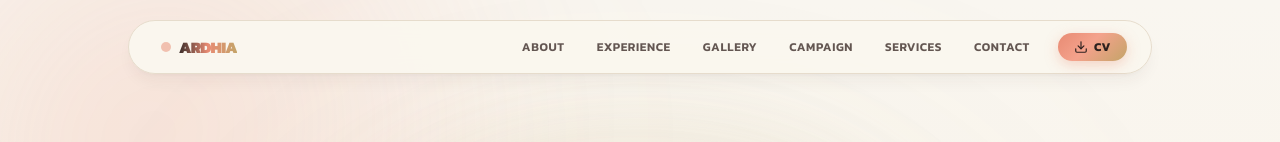
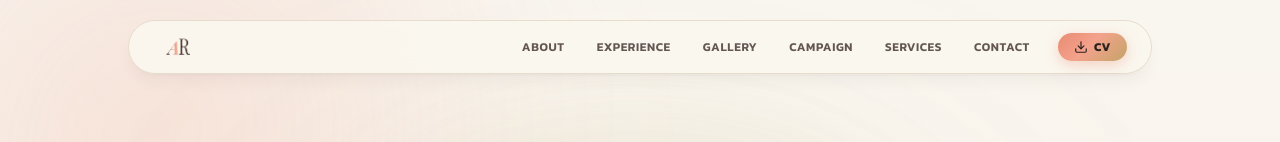
Before and after one commit to Braneee/portofolio-ardhia, a Next.js app: page / in a window 1280 px wide. Shown: the top 142 px of the page. Built offline with nearby package versions, Linux system fonts and the light colour scheme.

Commit message:
style: replace text logo with custom image logo in navbar

```diff
--- a/src/components/sections/HeroSection.tsx
+++ b/src/components/sections/HeroSection.tsx
@@ -33,9 +33,12 @@ export function HeroSection() {
         <FadeIn delay={0} y={-20}>
           <nav className="flex items-center justify-between px-4 sm:px-6 py-2.5 sm:py-3 rounded-full bg-[#FAF6EE]/95 backdrop-blur-2xl border border-[#E6DCCC] shadow-lg shadow-[#3D2E2B]/5">
             {/* Brand Logo */}
-            <a href="#" className="font-black tracking-tighter uppercase text-sm sm:text-base text-[#3D2E2B] flex items-center gap-2 pl-1 sm:pl-2">
-              <span className="w-2.5 h-2.5 rounded-full bg-[#E88B73] animate-pulse" />
-              <span className="bg-gradient-to-r from-[#3D2E2B] via-[#E88B73] to-[#C4A468] bg-clip-text text-transparent">ARDHIA</span>
+            <a href="#" className="flex items-center gap-2 pl-1 sm:pl-2 group">
+              <img
+                src="/images/logo-ar.png"
+                alt="ARDHIA Logo"
+                className="h-7 sm:h-8 w-auto object-contain mix-blend-darken group-hover:scale-105 transition-transform duration-300"
+              />
             </a>
 
             {/* Desktop Nav Links */}
```
Also changed, not shown: public/images/logo-ar.png (added).
